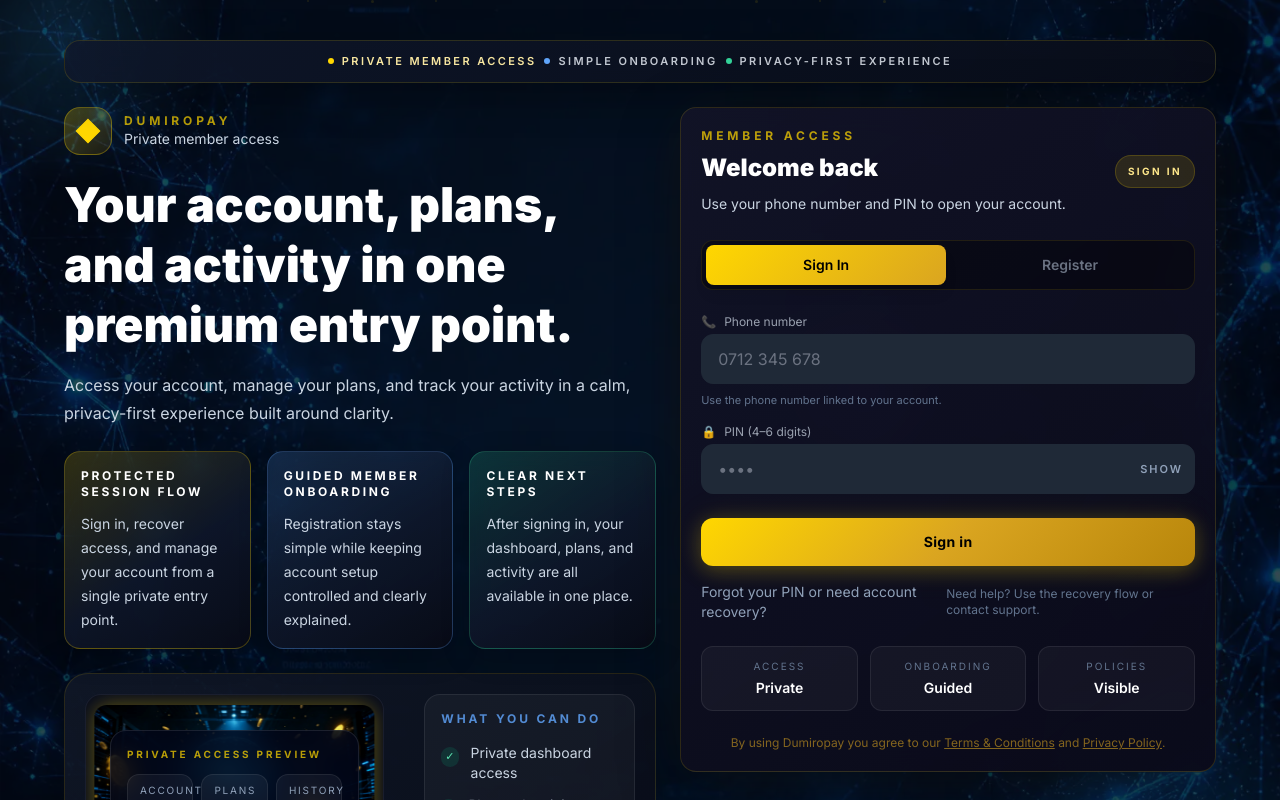
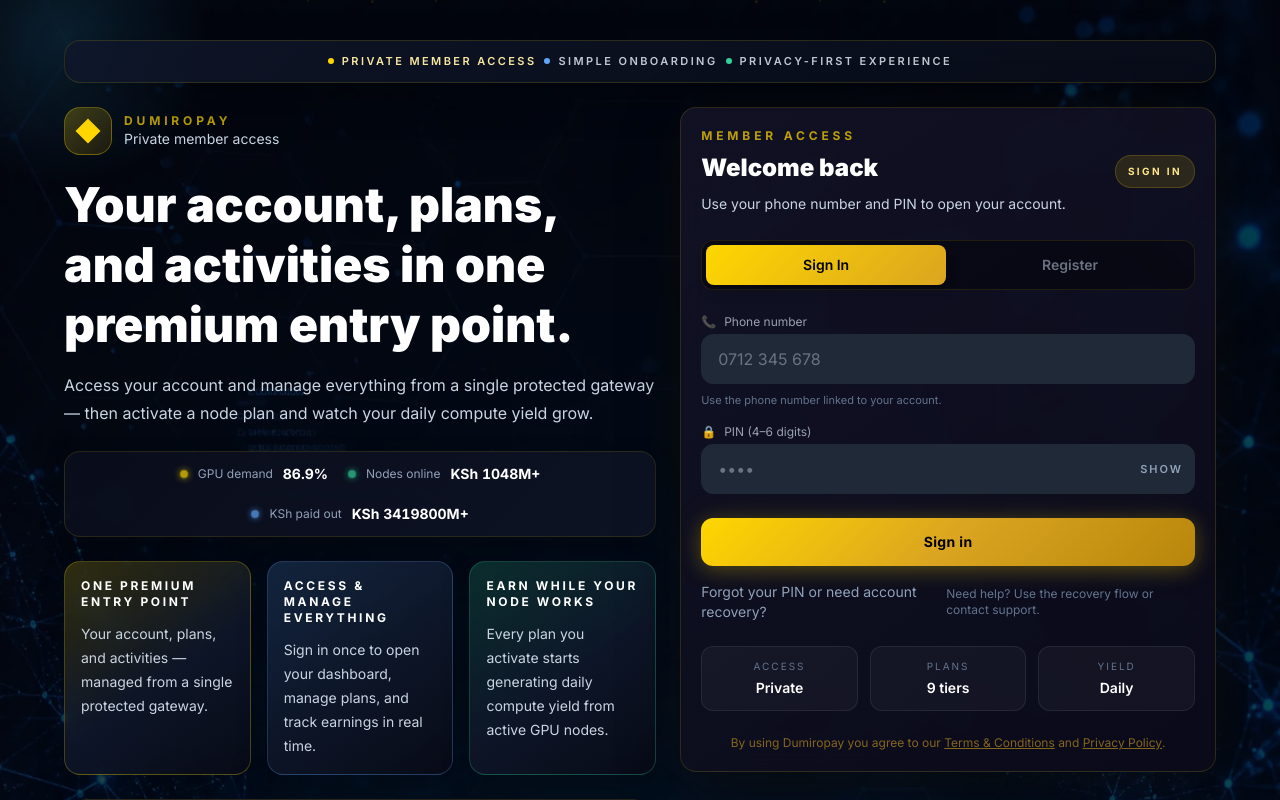
Before and after one commit to Hacker254Mwalo/Hacker254Mwalo, a React (Vite) app: page /login in a window 1280 px wide. Shown: the top 800 px of the page. Built offline with nearby package versions, Linux system fonts and the light colour scheme.

Commit message:
Upgrade AuthPage: earnings-focused headline, 3 value cards, live stats strip, improved signup copy

```diff
--- a/src/index.css
+++ b/src/index.css
@@ -775,3 +775,12 @@
     animation: scanLine 1s ease-in-out;
     pointer-events: none;
   }
+
+/* ── Live pulse dot for stats strip ──────────────────────────────────────── */
+@keyframes pulseDot {
+  0%, 100% { opacity: 0.55; transform: scale(0.9); }
+  50%      { opacity: 1; transform: scale(1.15); }
+}
+.pulse-dot {
+  animation: pulseDot 2s ease-in-out infinite;
+}
--- a/src/pages/AuthPage.jsx
+++ b/src/pages/AuthPage.jsx
@@ -12,42 +12,65 @@
 
 const STATUS_CARDS = [
   {
-    title: 'Protected session flow',
-    body: 'Sign in, recover access, and manage your account from a single private entry point.',
+    title: 'One premium entry point',
+    body: 'Your account, plans, and activities — managed from a single protected gateway.',
     accent: 'rgba(255,215,0,0.18)',
     border: 'rgba(255,215,0,0.25)',
   },
   {
-    title: 'Guided member onboarding',
-    body: 'Registration stays simple while keeping account setup controlled and clearly explained.',
+    title: 'Access & manage everything',
+    body: 'Sign in once to open your dashboard, manage plans, and track earnings in real time.',
     accent: 'rgba(96,165,250,0.18)',
     border: 'rgba(96,165,250,0.25)',
   },
   {
-    title: 'Clear next steps',
-    body: 'After signing in, your dashboard, plans, and activity are all available in one place.',
+    title: 'Earn while your node works',
+    body: 'Every plan you activate starts generating daily compute yield from active GPU nodes.',
     accent: 'rgba(52,211,153,0.18)',
     border: 'rgba(52,211,153,0.25)',
   },
 ]
 
 const ACCESS_FEATURES = [
-  'Private dashboard access',
-  'Plan and activity management',
-  'Simple account setup',
+  'Private dashboard with daily yield tracking',
+  'Activate plans from KSh 500 to earn compute yield',
+  'Full activity history with real matching logic',
 ]
 
 const PREVIEW_ITEMS = [
   { label: 'Account', value: 'Access' },
-  { label: 'Plans', value: 'Ready' },
-  { label: 'History', value: 'Available' },
+  { label: 'Plans', value: 'Active' },
+  { label: 'Yield', value: 'Daily' },
+]
+
+/* ── Live stats strip ── pure CSS/JS, no external sources ──────────────── */
+const LIVE_STATS = [
+  { label: 'GPU demand', base: 87, unit: '%', color: '#FFD700' },
+  { label: 'Nodes online', base: 1248, unit: '', color: '#34D399' },
+  { label: 'KSh paid out', base: 3420000, unit: 'M+', color: '#60A5FA' },
 ]
 
 const SIGNUP_BENEFITS = [
-  'Review your account dashboard after sign in',
-  'Browse available plans and activity in one place',
-  'Keep your activity tied to your profile',
+  'Open your dashboard and see earnings from day one',
+  'Activate a GPU node plan to start daily compute yield',
+  'Every activity is tracked and tied to your profile',
 ]
+
+/* ── Live animated value (client-side only, no external calls) ─────────── */
+function LiveValue({ stat }) {
+  const [value, setValue] = useState(stat.base)
+  useEffect(() => {
+    const id = setInterval(() => {
+      setValue((prev) => {
+        const jitter = (Math.random() - 0.42) * (stat.base > 1000 ? 40 : 1.6)
+        return stat.base > 1000 ? Math.max(stat.base - 200, Math.round((prev + jitter) / 10000) / 100) : parseFloat((prev + jitter).toFixed(1))
+      })
+    }, 2500)
+    return () => clearInterval(id)
+  }, [])
+  const display = stat.base > 1000 ? `KSh ${value}M+` : stat.unit === '%' ? `${value}%` : `${value.toLocaleString()}`
+  return <span className="text-sm font-bold tabular-nums text-white">{display}</span>
+}
 
 export default function AuthPage() {
   const [tab, setTab] = useState('login')
@@ -287,7 +310,7 @@
           <div className={`transition-all duration-500 delay-300 ${splashStage >= 2 ? 'opacity-100 translate-y-0' : 'opacity-0 translate-y-4'} text-center mb-8`}>
             <p className="text-gray-300 text-sm">Private platform access</p>
             <p className="text-[11px] font-bold tracking-widest uppercase mt-1" style={{ color: 'rgba(255,215,0,0.5)' }}>
-              Member access · Account setup
+              GPU Nodes · Daily Yield · Member Access
             </p>
           </div>
           <div className={`transition-all duration-500 delay-500 ${splashStage >= 3 ? 'opacity-100' : 'opacity-0'} w-48`}>
@@ -367,14 +390,35 @@
                 </div>
 
                 <h1 className="max-w-xl text-4xl font-black leading-tight text-white md:text-5xl">
-                  Your account, plans, and activity in one premium entry point.
+                  Your account, plans, and activities in one premium entry point.
                 </h1>
                 <p className="mt-4 max-w-2xl text-sm leading-7 text-slate-300 md:text-base">
-                  Access your account, manage your plans, and track your activity in a calm, privacy-first experience built around clarity.
+                  Access your account and manage everything from a single protected gateway — then activate a node plan and watch your daily compute yield grow.
                 </p>
               </div>
 
-              <div className="grid gap-4 md:grid-cols-3">
+                {/* ── Live stats strip ─────────────────────────────────────────── */}
+                <div
+                  className="flex flex-wrap items-center justify-center gap-5 rounded-2xl px-5 py-3"
+                  style={{
+                    background: 'linear-gradient(135deg, rgba(10,14,28,0.92) 0%, rgba(15,20,38,0.88) 100%)',
+                    border: '1px solid rgba(255,215,0,0.12)',
+                    boxShadow: '0 8px 24px rgba(0,0,0,0.24)',
+                  }}
+                >
+                  {LIVE_STATS.map((stat) => (
+                    <div key={stat.label} className="flex items-center gap-2.5">
+                      <span
+                        className="h-2 w-2 rounded-full"
+                        style={{ background: stat.color, boxShadow: `0 0 8px ${stat.color}`, animation: 'pulseDot 2s ease-in-out infinite' }}
+                      />
+                      <span className="text-xs text-slate-400">{stat.label}</span>
+                      <LiveValue stat={stat} />
+                    </div>
+                  ))}
+                </div>
+
+                <div className="grid gap-4 md:grid-cols-3">
                 {STATUS_CARDS.map((card) => (
                   <div
                     key={card.title}
@@ -455,14 +499,14 @@
                     {forgotMode ? 'Account recovery' : tab === 'login' ? 'Member access' : 'Account setup'}
                   </p>
                   <h2 className="mt-2 text-2xl font-black text-white">
-                    {forgotMode ? 'Recover your account access' : tab === 'login' ? 'Welcome back' : 'Create your account'}
+                    {forgotMode ? 'Recover your account access' : tab === 'login' ? 'Welcome back' : 'Start earning today'}
                   </h2>
                   <p className="mt-2 text-sm leading-6 text-slate-300">
                     {forgotMode
                       ? 'Submit your number to start a guided recovery request.'
                       : tab === 'login'
                         ? 'Use your phone number and PIN to open your account.'
-                        : 'Set up your account with your name, phone number, and PIN.'}
+                        : 'Create your account and activate a node plan to earn daily.'}
                   </p>
                 </div>
                 <div
@@ -578,7 +622,7 @@
                       required
                     />
                     <div className="mt-3 rounded-xl border border-amber-300/12 bg-amber-200/5 px-3 py-3 text-xs leading-6 text-slate-300">
-                      Your access code makes setup quick and links your new account to a trusted member.
+                      Your access code makes setup quick and links your new account to a trusted member — earning plans start at KSh 500.
                     </div>
                   </div>
                 )}
@@ -684,12 +728,12 @@
                   <p className="mt-1 text-sm font-semibold text-white">Private</p>
                 </div>
                 <div className="rounded-xl border border-white/8 bg-white/4 px-3 py-3 text-center">
-                  <p className="text-[10px] uppercase tracking-[0.2em] text-slate-500">Onboarding</p>
-                  <p className="mt-1 text-sm font-semibold text-white">Guided</p>
+                  <p className="text-[10px] uppercase tracking-[0.2em] text-slate-500">Plans</p>
+                  <p className="mt-1 text-sm font-semibold text-white">9 tiers</p>
                 </div>
                 <div className="rounded-xl border border-white/8 bg-white/4 px-3 py-3 text-center">
-                  <p className="text-[10px] uppercase tracking-[0.2em] text-slate-500">Policies</p>
-                  <p className="mt-1 text-sm font-semibold text-white">Visible</p>
+                  <p className="text-[10px] uppercase tracking-[0.2em] text-slate-500">Yield</p>
+                  <p className="mt-1 text-sm font-semibold text-white">Daily</p>
                 </div>
               </div>
 
```
